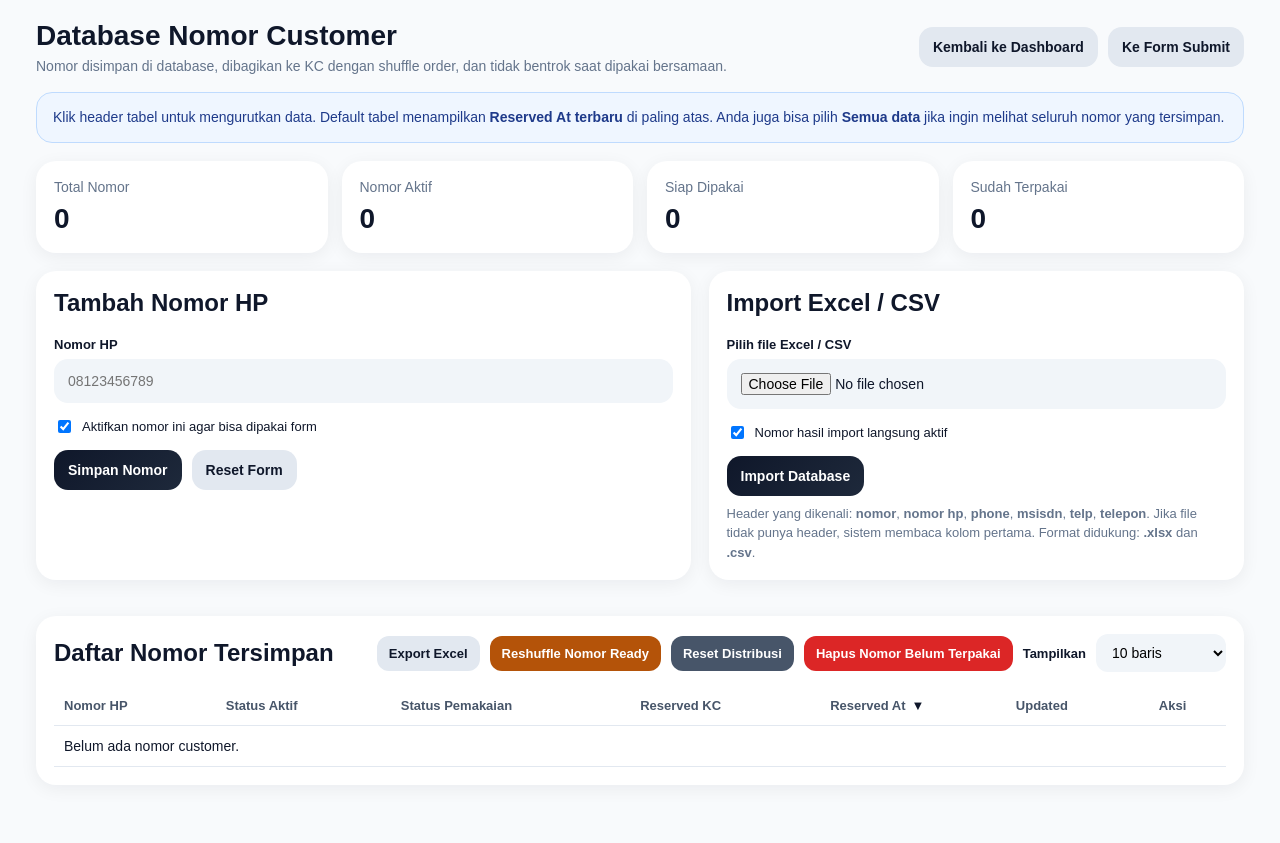
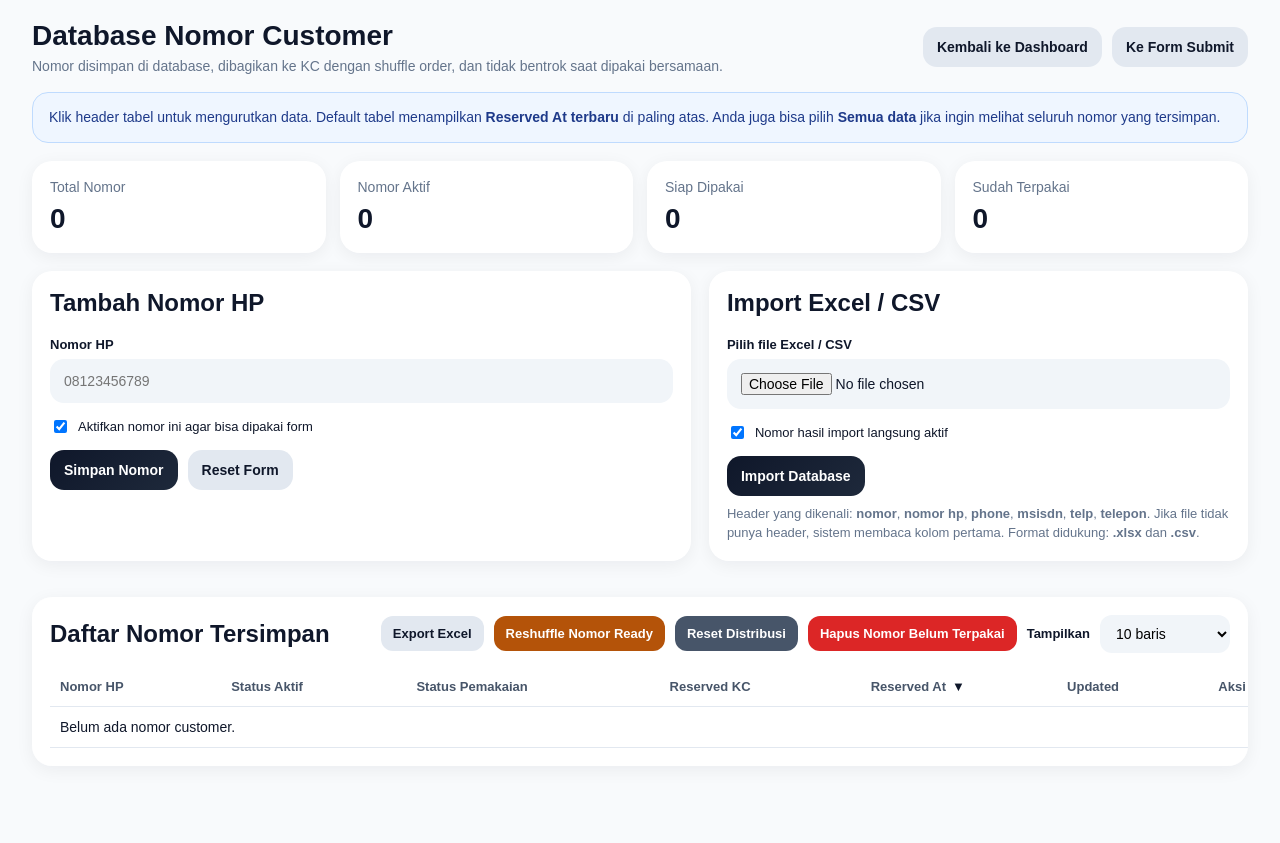
Before and after one commit to Ilham-BTR/Form-App, a Flask app: page /admin/customers in a window 1280 px wide. After the commit the page ends 748 px from the top, so only its background shows below. Run offline with Flask 3, Linux system fonts and the light colour scheme; the visitor is signed in with stand-in values (Sample User, id 1); data that the repository does not hold is empty; parts of the project's set-up code (start-up, migrations or seed data) failed here and were passed over; some libraries are stand-ins or nearby versions.

Commit message:
Match admin page widths

```diff
--- a/templates/admin_customer_db.html
+++ b/templates/admin_customer_db.html
@@ -18,7 +18,8 @@
     }
 
     .container {
-      max-width: 1240px;
+      width: min(1680px, calc(100vw - 32px));
+      max-width: none;
       margin: 0 auto;
       padding: 20px 16px 40px;
     }
@@ -210,7 +211,7 @@
     table {
       width: 100%;
       border-collapse: collapse;
-      min-width: 1080px;
+      min-width: 1240px;
     }
 
     th,
--- a/templates/admin_submit_logs.html
+++ b/templates/admin_submit_logs.html
@@ -7,7 +7,7 @@
   <style>
     * { box-sizing: border-box; }
     body { margin: 0; font-family: Arial, sans-serif; background: #f8fafc; color: #0f172a; }
-    .container { max-width: 1280px; margin: 0 auto; padding: 20px 16px 40px; }
+    .container { width: min(1680px, calc(100vw - 32px)); max-width: none; margin: 0 auto; padding: 20px 16px 40px; }
     .topbar { display: flex; justify-content: space-between; align-items: center; gap: 12px; margin-bottom: 20px; flex-wrap: wrap; }
     .title h1 { margin: 0; font-size: 28px; }
     .title p { margin: 6px 0 0; color: #64748b; font-size: 14px; }
@@ -22,7 +22,7 @@
     .filters { display: grid; grid-template-columns: 1.2fr 1fr 1fr 160px 160px; gap: 10px; align-items: end; }
     label { display: block; margin-bottom: 7px; font-size: 13px; font-weight: bold; }
     .input, .select { width: 100%; border: none; outline: none; background: #f1f5f9; border-radius: 14px; padding: 12px 14px; font-size: 14px; }
-    table { width: 100%; border-collapse: collapse; min-width: 1180px; }
+    table { width: 100%; border-collapse: collapse; min-width: 1240px; }
     th, td { text-align: left; padding: 12px 10px; border-bottom: 1px solid #e2e8f0; font-size: 14px; vertical-align: top; }
     th { color: #475569; font-size: 13px; }
     .badge { display: inline-block; padding: 6px 10px; border-radius: 999px; font-size: 12px; font-weight: bold; white-space: nowrap; }
--- a/templates/admin_token_form.html
+++ b/templates/admin_token_form.html
@@ -13,7 +13,8 @@
       color: #0f172a;
     }
     .wrap {
-      max-width: 560px;
+      width: min(1680px, calc(100vw - 32px));
+      max-width: none;
       margin: 0 auto;
       padding: 24px 16px;
     }
@@ -22,6 +23,8 @@
       border-radius: 24px;
       padding: 22px;
       box-shadow: 0 4px 18px rgba(15, 23, 42, 0.06);
+      max-width: 980px;
+      margin: 0 auto;
     }
     h1 {
       margin: 0 0 8px;
```
